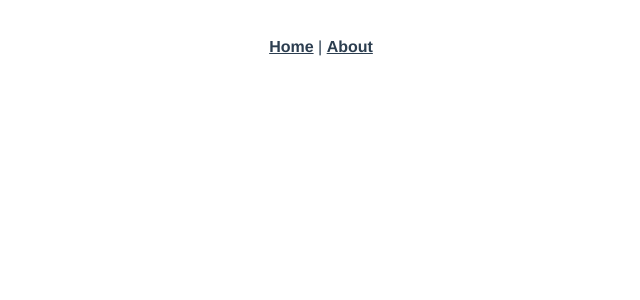
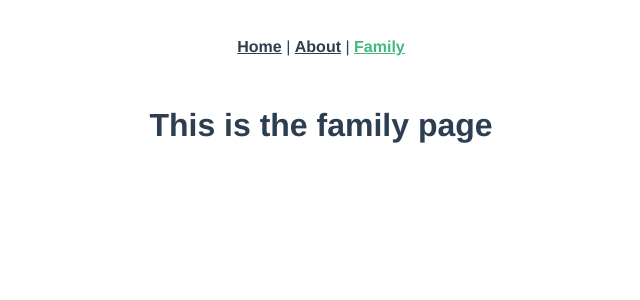
Before and after one commit to victorthoang/html-family-project, a Vue app: page /#/family in a window 1280 px wide. Before the commit this address had no page. Shown: the top 300 px of the page, without its empty margins (319-959 px from the left). Built offline with nearby package versions, Linux system fonts and the light colour scheme.

Commit message:
first commit

```diff
--- a/src/App.vue
+++ b/src/App.vue
@@ -1,7 +1,8 @@
 <template>
   <div id="nav">
     <router-link to="/">Home</router-link> |
-    <router-link to="/about">About</router-link>
+    <router-link to="/about">About</router-link> |
+    <router-link to="/Family">Family</router-link>
   </div>
   <router-view/>
 </template>
--- a/src/router/index.js
+++ b/src/router/index.js
@@ -1,11 +1,17 @@
 import { createRouter, createWebHashHistory } from 'vue-router'
 import Home from '../views/Home.vue'
+import family from '../views/Family.vue'
 
 const routes = [
   {
     path: '/',
     name: 'Home',
     component: Home
+  },
+  {
+    path: '/family',
+    name: 'family',
+    component: family
   },
   {
     path: '/about',
@@ -15,7 +21,7 @@ const routes = [
     // which is lazy-loaded when the route is visited.
     component: function () {
       return import(/* webpackChunkName: "about" */ '../views/About.vue')
-    }
+    },
   }
 ]
 
--- /dev/null
+++ b/src/views/Family.vue
@@ -0,0 +1,5 @@
+<template>
+  <div class="family">
+    <h1>This is the family page</h1>
+  </div>
+</template>
--- a/src/views/Home.vue
+++ b/src/views/Home.vue
@@ -1,8 +1,9 @@
 <template>
-  <div class="home">
+  <!--<div class="home">
     <img alt="Vue logo" src="../assets/logo.png">
     <HelloWorld msg="Welcome to Your Vue.js App"/>
-  </div>
+  </div>-->
+  <h1>Hello world</h1>
 </template>
 
 <script>
```
Also changed, not shown: src/components/pageFooter.vue (added), src/components/pageHeader.vue (added).
